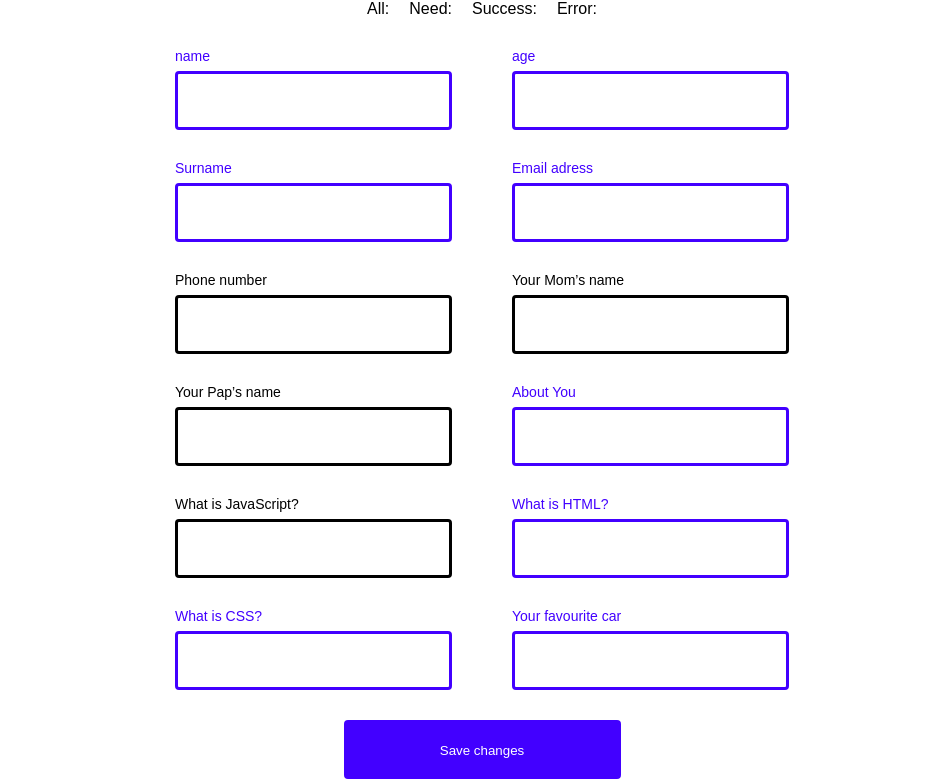
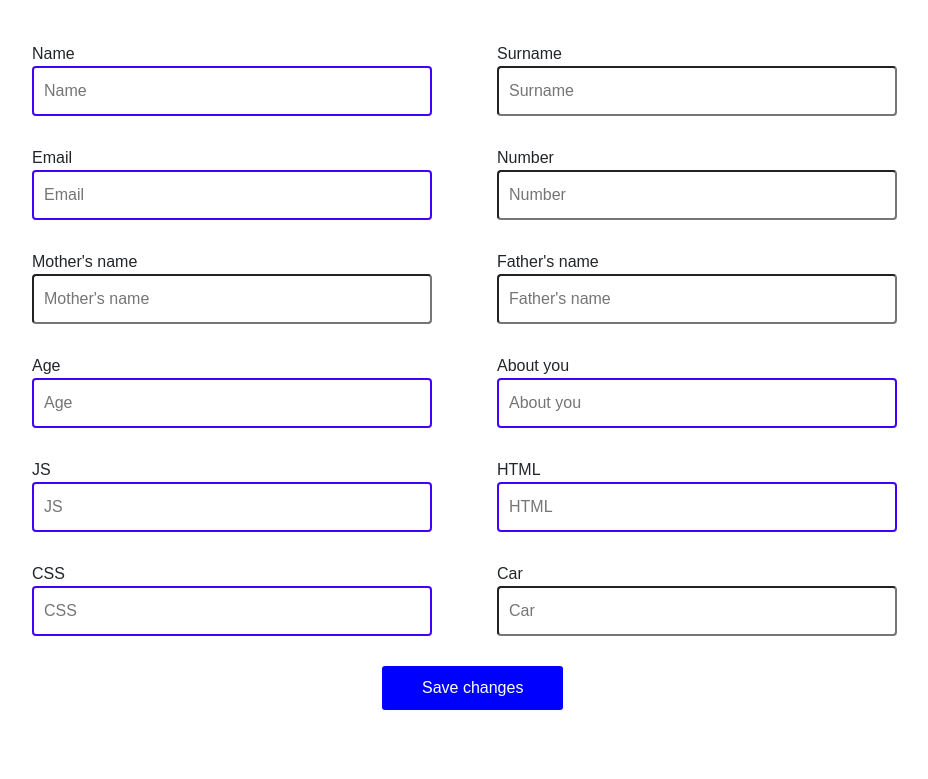
Before and after one commit to XodjamovA/6-dom, a plain HTML site: page index.html in a window 1280 px wide. Shown: the part 96-875 px from the top of the page, without its empty margins (158-1086 px from the left). After the commit the page ends 806 px from the top, so only its background shows below. Drawn offline with nearby package versions, Linux system fonts and the light colour scheme.

Commit message:
secons commit

```diff
--- a/index.html
+++ b/index.html
@@ -6,112 +6,134 @@
     <meta http-equiv="X-UA-Compatible" content="IE=edge">
     <meta name="viewport" content="width=device-width, initial-scale=1.0">
     <title>Document</title>
+    <!-- CSS only -->
+    <link href="https://cdn.jsdelivr.net/npm/bootstrap@5.2.2/dist/css/bootstrap.min.css" rel="stylesheet"
+        integrity="sha384-Zenh87qX5JnK2Jl0vWa8Ck2rdkQ2Bzep5IDxbcnCeuOxjzrPF/et3URy9Bv1WTRi" crossorigin="anonymous">
     <link rel="stylesheet" href="./style.css">
 </head>
 
 <body>
-    <div class="container">
-        <h1 class="form_text">Example form</h1>
-        <div class="flex">
-            <p class="compute">All: </p>
-            <p class="compute">Need: </p>
-            <p class="compute">Success: </p>
-            <p class="compute">Error: </p>
+    <main>
+
+        <h1>Example form</h1>
+        <div class="p">
+            <p class="all">All: </p>
+            <p class="need">Need: </p>
+            <p class="success">Success: </p>
+            <p class="error">Error: </p>
         </div>
-
-        <form name="reg" class="forms">
-            <div class="box">
-                <div class="input_p blue1">
-                    <p class="input_text">name</p>
-                    <input name="name" class="black_border" type="text">
-
-                    <div class="error_img"></div>
+        <form name="subscribe">
+            <div class="div blue1">
+                <div class="l">
+                    <label>Name</label>
+                    <input class="blue" type="text" name="name" id="1" placeholder="Name">
                 </div>
-
-                <div class="input_p blue1">
-                    <p class="input_text">age</p>
-                    <input name="age" class="black_border" type="text">
-
-                    <div class="error_img"></div>
-
+                <div class="r">
+                    <img src="./img/10.png" alt="">
                 </div>
-
-
-
-                <div class="input_p blue1">
-                    <p class="input_text">Surname</p>
-                    <input name="surname" class="black_border" type="text">
-
-                    <div class="error_img"></div>
+            </div>
+            <div class="div">
+                <div class="l">
+                    <label>Surname</label>
+                    <input type="text" name="surname" id="2" placeholder="Surname">
                 </div>
-
-
-                <div class="input_p blue1">
-                    <p class="input_text">Email adress</p>
-                    <input name="email" class="black_border" type="text">
-
-
-                    <div class="error_img"></div>
+                <div class="r">
+                    <img src="./img/10.png" alt="">
                 </div>
-
-
-                <div class="input_p">
-                    <p class="input_text">Phone number</p>
-                    <input name="phone" class="black_border" type="text">
-
-
+            </div>
+            <div class="div blue1">
+                <div class="l">
+                    <label>Email</label>
+                    <input class="blue" type="text" name="email" id="3" placeholder="Email">
                 </div>
-
-                <div class="input_p">
-                    <p class="input_text">Your Mom’s name</p>
-                    <input name="mom" class="black_border" type="text">
+                <div class="r">
+                    <img src="./img/10.png" alt="">
                 </div>
-
-                <div class="input_p">
-                    <p class="input_text">Your Pap’s name</p>
-                    <input name="dad" class="black_border" type="text">
+            </div>
+            <div class="div">
+                <div class="l">
+                    <label>Number</label>
+                    <input type="text" name="number" id="4" placeholder="Number">
                 </div>
-
-                <div class="input_p blue1">
-                    <p class="input_text">About You</p>
-                    <input name="aboutYou" class="black_border" type="text">
-                    <div class="error_img"></div>
+                <div class="r">
+                    <img src="./img/10.png" alt="" placeholder="Surname">
                 </div>
-
-                <div class="input_p">
-                    <p class="input_text">What is JavaScript?</p>
-                    <input name="js" class="black_border" type="text">
+            </div>
+            <div class="div">
+                <div class="l">
+                    <label>Mother's name</label>
+                    <input type="text" name="mother name" id="5" placeholder="Mother's name">
                 </div>
-                <div class="input_p blue1">
-                    <p class="input_text">What is HTML?</p>
-                    <input name="html" class="black_border" type="text">
-                    <div class="error_img"></div>
+                <div class="r">
+                    <img src="./img/10.png" alt="">
                 </div>
-
-                <div class="input_p blue1">
-                    <p class="input_text">What is CSS?</p>
-                    <input name="css" class="black_border" type="text">
-                    <div class="error_img"></div>
-
+            </div>
+            <div class="div">
+                <div class="l">
+                    <label>Father's name</label>
+                    <input type="text" name="father name" id="6" placeholder="Father's name">
                 </div>
-
-                <div class="input_p blue1">
-                    <p class="input_text">Your favourite car</p>
-                    <input name="favouriteCar" class="black_border" type="text">
-                    <div class="error_img"></div>
+                <div class="r">
+                    <img src="./img/10.png" alt="">
                 </div>
-            </div><!-- /box -->
-
-
-            <div class="btn">
-
-                <button class="submit">Save changes</button>
-
+            </div>
+            <div class="div blue1">
+                <div class="l">
+                    <label>Age</label>
+                    <input class="blue" type="text" name="age" id="7" placeholder="Age">
+                </div>
+                <div class="r">
+                    <img src="./img/10.png" alt="">
+                </div>
+            </div>
+            <div class="div blue1">
+                <div class="l">
+                    <label>About you</label>
+                    <input class="blue" type="text" name="about you" id="8" placeholder="About you">
+                </div>
+                <div class="r">
+                    <img src="./img/10.png" alt="">
+                </div>
+            </div>
+            <div class="div blue1">
+                <div class="l">
+                    <label>JS</label>
+                    <input class="blue" type="text" name="js" id="9" placeholder="JS">
+                </div>
+                <div class="r">
+                    <img src="./img/10.png" alt="">
+                </div>
+            </div>
+            <div class="div blue1">
+                <div class="l">
+                    <label>HTML</label>
+                    <input class="blue" type="text" name="html" id="10" placeholder="HTML">
+                </div>
+                <div class="r">
+                    <img src="./img/10.png" alt="">
+                </div>
+            </div>
+            <div class="div blue1">
+                <div class="l">
+                    <label>CSS</label>
+                    <input class="blue" type="text" name="css" id="11" placeholder="CSS">
+                </div>
+                <div class="r">
+                    <img src="./img/10.png" alt="">
+                </div>
+            </div>
+            <div class="div">
+                <div class="l">
+                    <label>Car</label>
+                    <input type="text" name="car" id="12" placeholder="Car">
+                </div>
+                <div class="r">
+                    <img src="./img/10.png" alt="">
+                </div>
             </div>
         </form>
-
-
-    </div>
+        <button>Save changes</button>
+    </main>
 
 
 </body>
--- a/script.js
+++ b/script.js
@@ -1,33 +1,69 @@
-let inps = document.querySelectorAll('.myBlue input')
+let inps = document.querySelectorAll('input')
+let form = document.forms.subscribe
+let all = document.querySelector('.all')
+let need = document.querySelector('.need')
+let success = document.querySelector('.success')
+let error = document.querySelector('.error')
+let imgs = document.querySelectorAll('img')
 let btn = document.querySelector('button')
-let inpP = document.querySelector('.input_text')
-let bg = document.querySelector('input_p')
-let img = document.querySelectorAll('.error_img')
-let form = document.forms.form
-let err = 0
+let blue = document.querySelectorAll('.blue input')
+
+// form.onsubmit = (event) => {
+//     event.preventDefault()
+
+// }
+
+// inps.forEach(inp => {
+
+//     inp.onfocus = () => {
+//         inp.style.border = "3px solid blue"
+//     }
+
+//     inp.onblur = () => {
+//         if (inp.value.length > 0) {
+//             let user = {}
+//             let fm = new FormData(form)
+//             fm.forEach((value, key) => {
+//                 user[key] = value
+//             })
+//             console.log(user);
+//             imgs.forEach(img => {
+//                 img = img.style.display = "none"
+//             })
+
+//             inp.style.border = "3px solid green"
+//         } else {
+//             imgs.forEach(img => {
+//                 img = img.style.display = "block"
+//             })
+//             inp.style.border = "3px solid red"
+
+//         }
+//     }
+
+// })
+
 
 form.onsubmit = (event) => {
     event.preventDefault()
+    let err = 0
+
     inps.forEach(inp => {
         inp.parentElement.classList.remove('red')
+        if (inp.value.length < 1) {
+            inp.parentElement.classList.add('red')
+            err++
 
-        if (inp.value.length < 1) {
-            err++
-            inp.parentElement.classList.add('red')
-            console.log(inp.parentElement.classList.add('red'));
-            img.style.display = "block"
         }
     })
 
-    if (errCount == 0) {
+    if (errCount < 1) {
         let user = {}
-
         let fm = new FormData(form)
-
         fm.forEach((value, key) => {
             user[key] = value
         })
-
         console.log(user);
     }
+
 }
--- a/style.css
+++ b/style.css
@@ -1,135 +1,95 @@
 * {
     padding: 0;
+    margin: 0;
+    outline: none;
     box-sizing: border-box;
-    margin: 0;
-
 }
 
 body {
-    font-family:  sans-serif;
-
-}
-.form_text {
-    text-align: center;
-
-    margin-top: 30px;
-    font-style: normal;
-    font-weight: 500;
-    font-size: 46px;
-    line-height: 56px;
-
-
-
-    color: #000000;
+    font-family: sans-serif;
+    margin: 0 auto;
 }
 
-.container {
+h1 {
+    font-size: 50px;
+    text-align: center;
+}
+
+main {
+    width: 900px;
+    margin: 0 auto;
+}
+
+.p {
+    width: 600px;
+    display: flex;
+    justify-content: space-around;
+    align-items: center;
+    text-align: center;
     margin: 0 auto;
 
 }
 
-.flex {
+form {
+    margin: 30px auto;
+    display: grid;
+    grid-template-columns: repeat(2, 1fr);
+    grid-gap: 30px;
+    align-items: center;
+}
+
+.div {
     display: flex;
-    margin-top: 10px;
-    justify-content: center;
-    gap: 20px;
+    justify-content: space-between;
 }
 
 
 
-.box {
-    display: flex;
-    gap: 30px 60px;
-    justify-content: center;
-    flex-wrap: wrap;
-    max-width: 620px;
-    margin: 30px auto;
-
+.blue {
+    border: 3px solid blue;
 }
 
-.black_border {
-    align-items: center;
-    padding: 20px 12px;
-
-
-    width: 277px;
-    height: 59px;
-
-    background: #FFFFFF;
-    border: 3px solid #000000;
-    border-radius: 4px;
-
+.l {
+    display: flex;
+    flex-direction: column;
+    align-items: flex-start;
 }
 
-.input_text {
-    font-weight: 400;
-    font-size: 14px;
-    line-height: 17px;
-    margin-bottom: 6px;
-
-
-    color: #000000;
-}
-
-.input_text_blue {
-    width: 150px;
-    height: 17px;
-
-    font-style: normal;
-    font-weight: 400;
-    font-size: 14px;
-    line-height: 17px;
-    color: #4200FF;
-    flex: none;
-    order: 0;
-    flex-grow: 0;
-}
-
-
-.blue {
+input {
+    width: 400px;
+    height: 50px;
+    margin: 0 auto;
     align-items: center;
-    padding: 20px 12px;
-    gap: 252px;
-
-    width: 277px;
-    height: 59px;
-
-    background: #FFFFFF;
-    border: 3px solid #543FD3;
+    padding: 10px;
     border-radius: 4px;
 }
 
-.btn button {
+button {
+    margin-left: 350px;
+    padding: 10px 40px;
+    border: none;
+    border-radius: 3px;
+    background-color: blue;
     color: white;
-    padding: 20px 12px;
-    margin: 0 auto;
-    display: block;
-
-
-    width: 277px;
-    height: 59px;
-    left: calc(50% - 350px/2 - 0.5px);
-    top: 1100px;
-
-    background: #4200FF;
-    border: 3px solid #4200FF;
-    border-radius: 4px;
 }
 
-.error_img {
-    position: relative;
-    top: 5px;
+img {
     display: none;
-
+    width: 20px;
+    height: 20px;
+    margin-top: 20px;
+    transition: .5s ease;
 }
 
-.input_p {
-    position: relative;
-
+.div {
+    display: flex;
+    justify-content: space-between;
+    align-items: center;
 }
 
-.input_p::before {
+.div::before {
     content: "";
+    background: url(../img/Outside\ Icon\ Container.png);
     width: 16px;
     height: 16px;
     display: block;
@@ -137,22 +97,18 @@ body {
     right: -20px;
     top: 40px;
     display: none;
-
+}
+.blue1 .input_text,
+.blue1 input {
+    color: #4200FF;
+    border: 2px solid #4200FF;
 }
 
 
-
-.blue1 .input_text,
-.blue1 input {
-    color: #4200FF;
-    border-color: #4200FF;
-}
-
-
-.blue1::after {
+.left::after {
     content: '';
     display: block;
-    background-image: url('./img/10.png');
+    background-image: url('../img/error.png');
     background-repeat: no-repeat;
     width: 25px;
     height: 25px;
@@ -164,7 +120,7 @@ body {
 }
 
 
-.red .input_text {
+.red .left {
     color: red;
 }
 
```
